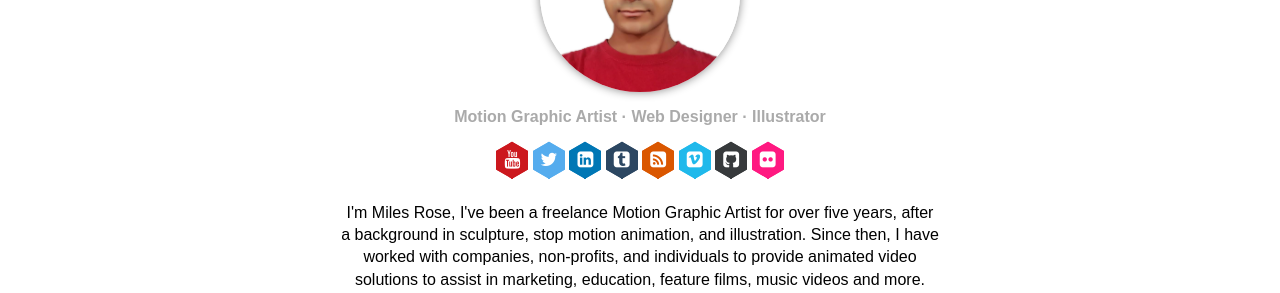
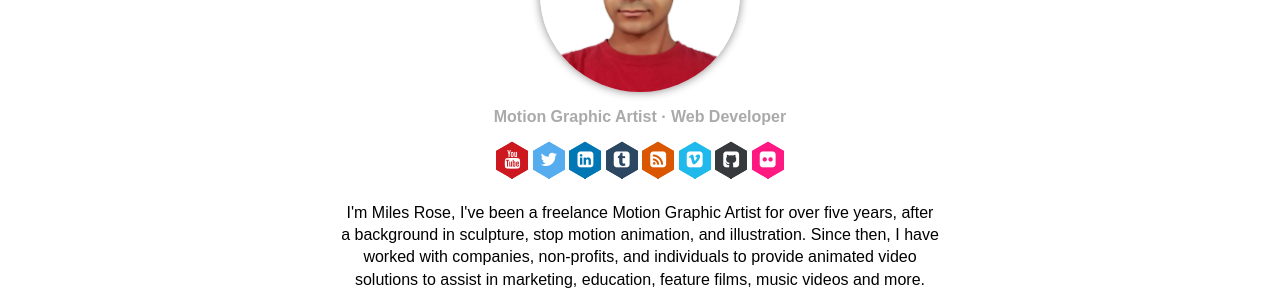
Before and after one commit to MilesOfRoses/my-jekyll, a Jekyll site: the page built from index.html, in a window 1280 px wide and 900 px high. Shown: the part 280-573 px from the top of the window. Built offline with Jekyll 4.4.1, drawn with Linux system fonts in a browser that asks for light colours.

Commit message:
changed job titles

```diff
--- a/index.html
+++ b/index.html
@@ -5,7 +5,7 @@ meta: Freelance Motion Graphic Design
 priority: 1.0
 ---
 <img src="{{site.baseurl}}/img/headshot.jpg" id="headshot">
-<h2 class="centerText job-titles">Motion Graphic Artist · Web Designer · Illustrator </h1>
+<h2 class="centerText job-titles">Motion Graphic Artist · Web Developer</h1>
 <div class="container centerText">
 	<!-- Extra Small Buttons spin -->
 	<a href="https://www.youtube.com/channel/UCoi5IujqQmaHU48EduXVxew"><span class="hb hb-xs spin-icon"><i class="fa fa-youtube"></i></span></a>
```
